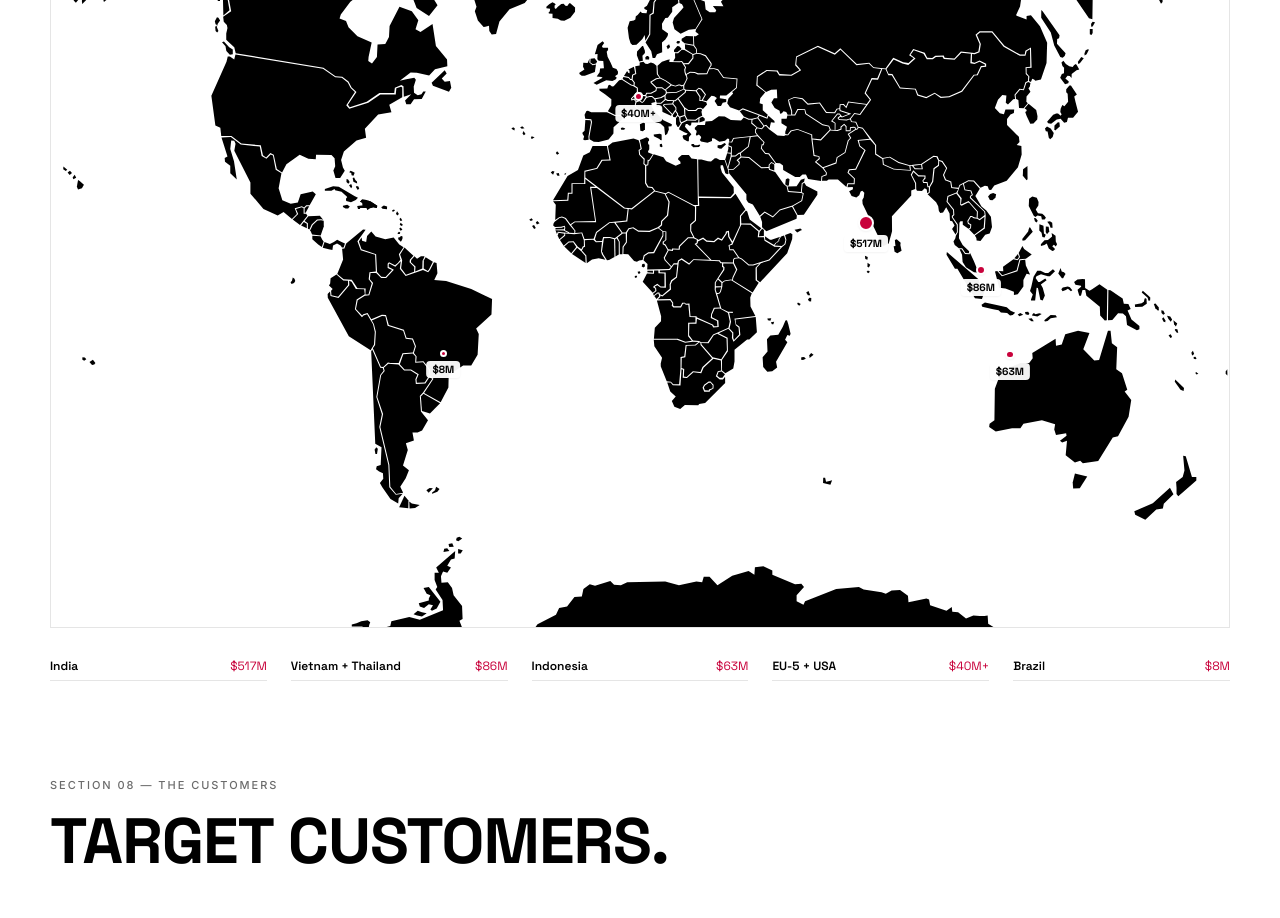
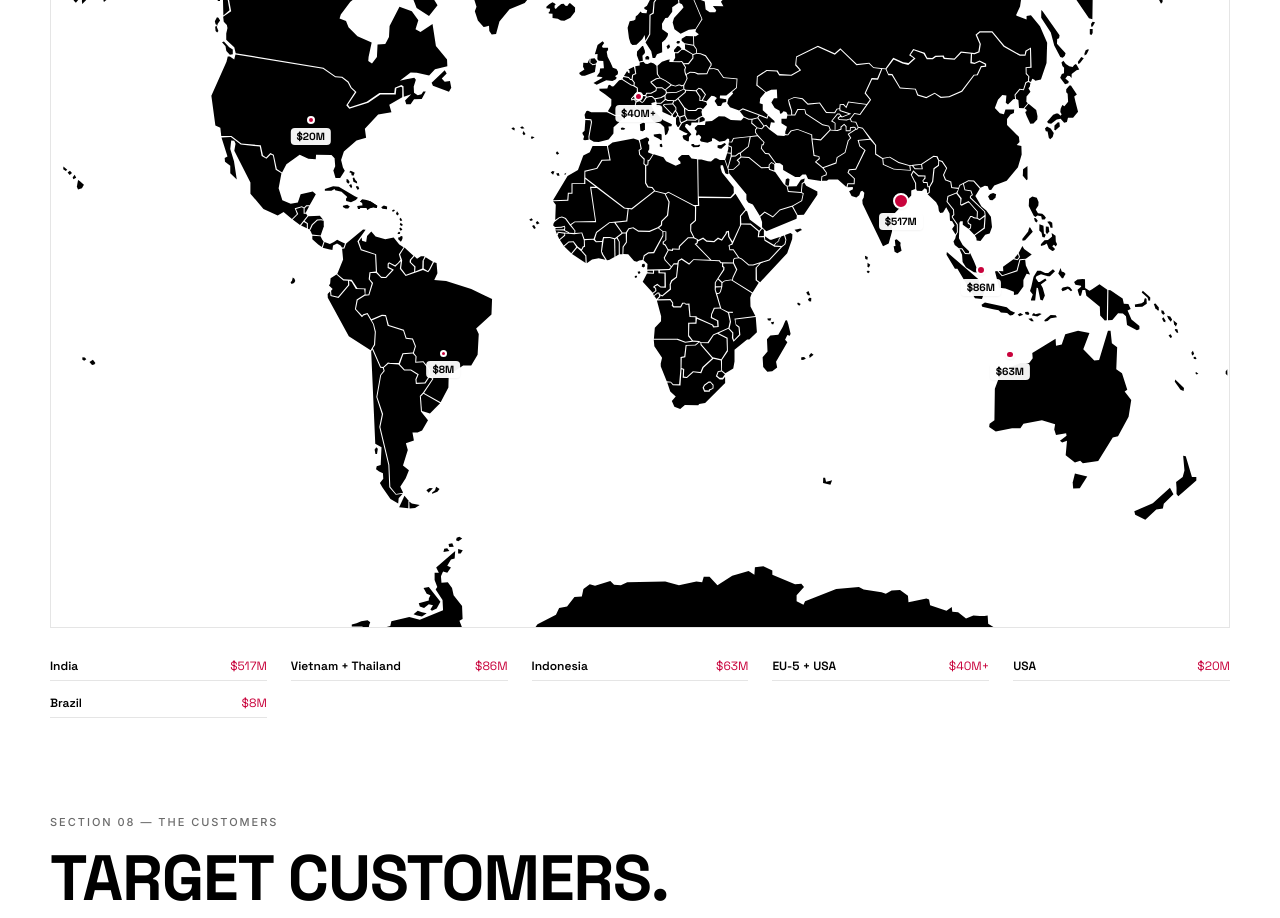
Before and after one commit to raguram-jedlik/pitchdeck, a Next.js app: page / in a window 1280 px wide. Shown: the part 8280-9198 px from the top of the page. Built offline with nearby package versions, Linux system fonts and the light colour scheme.

Commit message:
Mark USA and recenter India on Section 07 world map
- India pin moved to geographic center (71.46, 43.56) derived
  from the SVG's id="india" path bounding box.
- Added explicit USA pin at (21.71, 33.57) with placeholder $20M
  value (combined EU-5 + USA $40M+ entry retained in Europe).

```diff
--- a/src/data/jedlikData.ts
+++ b/src/data/jedlikData.ts
@@ -271,11 +271,12 @@ export interface GeoExpansion {
 }
 
 export const geoExpansion: GeoExpansion[] = [
-  { region: "India",            value: 517, display: "$517M",  mapX: 68.5, mapY: 46.5 },
-  { region: "Vietnam + Thailand", value: 86,  display: "$86M",   mapX: 78.5, mapY: 53.0 },
-  { region: "Indonesia",        value: 63,  display: "$63M",   mapX: 81.0, mapY: 64.0 },
-  { region: "EU-5 + USA",       value: 40,  display: "$40M+",  mapX: 49.5, mapY: 30.5 },
-  { region: "Brazil",           value: 8,   display: "$8M",    mapX: 33.0, mapY: 64.0 },
+  { region: "India",            value: 517, display: "$517M",  mapX: 71.46, mapY: 43.56 },
+  { region: "Vietnam + Thailand", value: 86,  display: "$86M",   mapX: 78.5,  mapY: 53.0 },
+  { region: "Indonesia",        value: 63,  display: "$63M",   mapX: 81.0,  mapY: 64.0 },
+  { region: "EU-5 + USA",       value: 40,  display: "$40M+",  mapX: 49.5,  mapY: 30.5 },
+  { region: "USA",              value: 20,  display: "$20M",   mapX: 21.71, mapY: 33.57 },
+  { region: "Brazil",           value: 8,   display: "$8M",    mapX: 33.0,  mapY: 64.0 },
 ];
 
 // ---------- Section 9: Personas ----------
```
